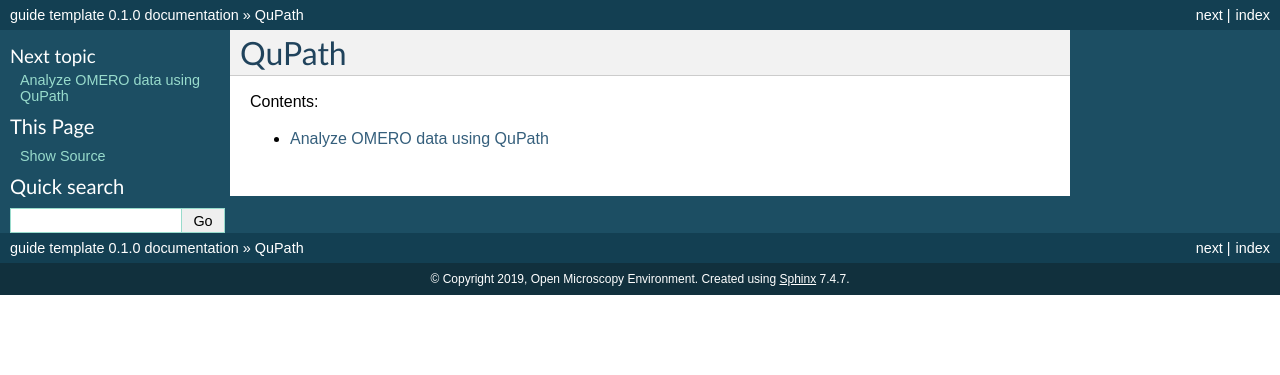
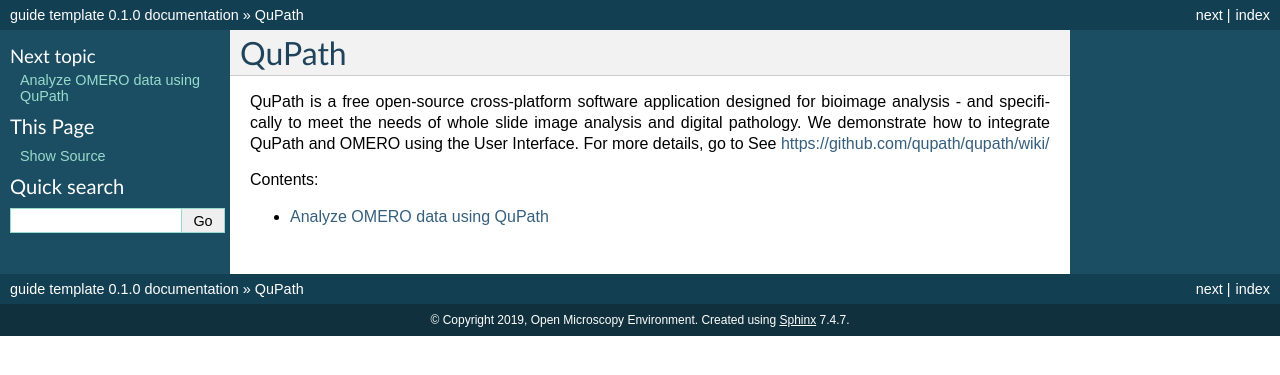
Before and after one commit to ome/omero-guide-qupath, a Sphinx documentation site: the page built from docs/index.rst, in a window 1280 px wide. Shown: the top 375 px of the page. Built offline with Sphinx 7.4.7, drawn with Linux system fonts in a browser that asks for light colours.

Commit message:
add info

```diff
--- a/docs/index.rst
+++ b/docs/index.rst
@@ -1,9 +1,11 @@
 QuPath
 ======
+
+QuPath is a free open-source cross-platform software application designed for bioimage analysis - and specifically to meet the needs of whole slide image analysis and digital pathology. We demonstrate how to integrate QuPath and OMERO using the User Interface. For more details, go to See \ https://github.com/qupath/qupath/wiki/
 
 Contents:
 
 .. toctree::
-   :maxdepth: 2
+   :maxdepth: 1
 
    qupath
```
